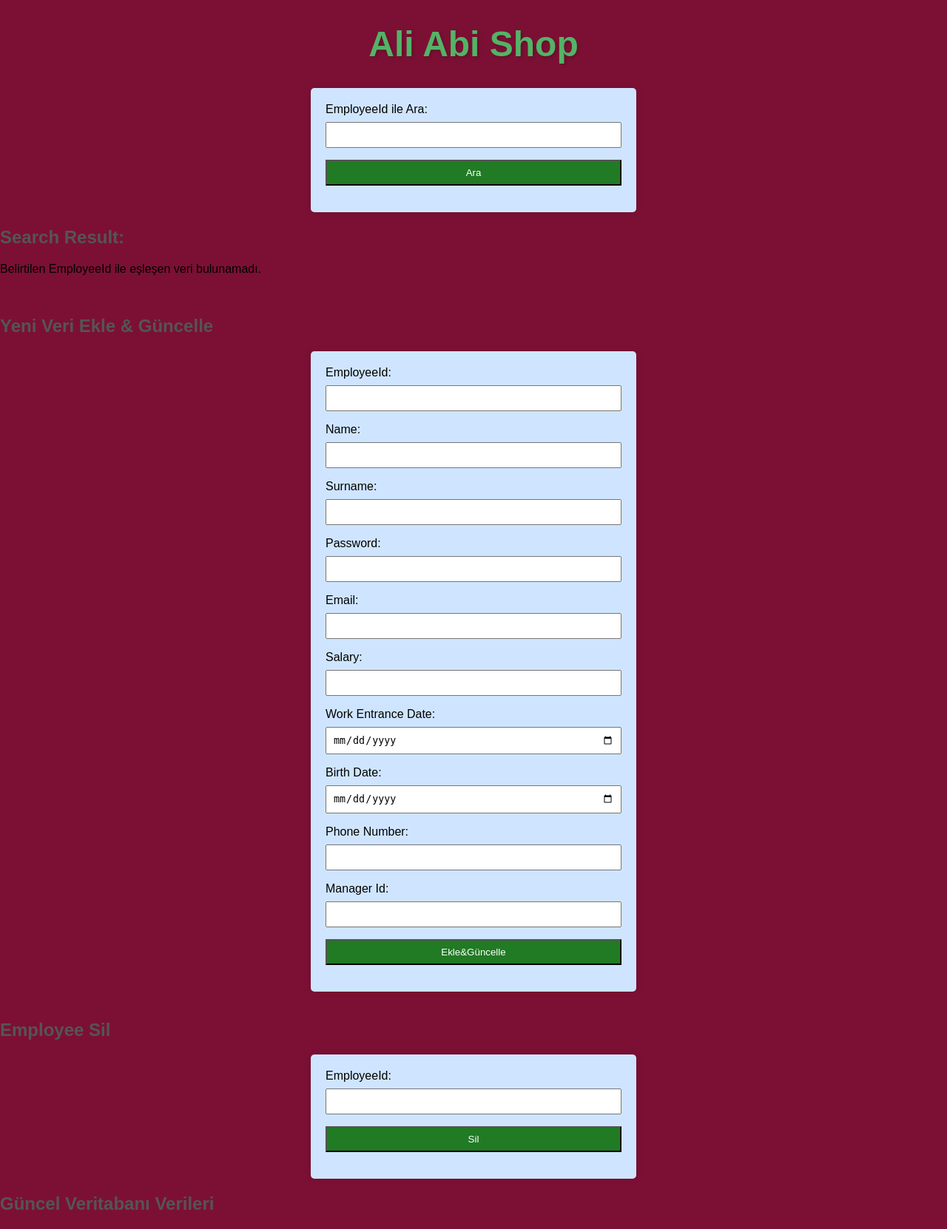
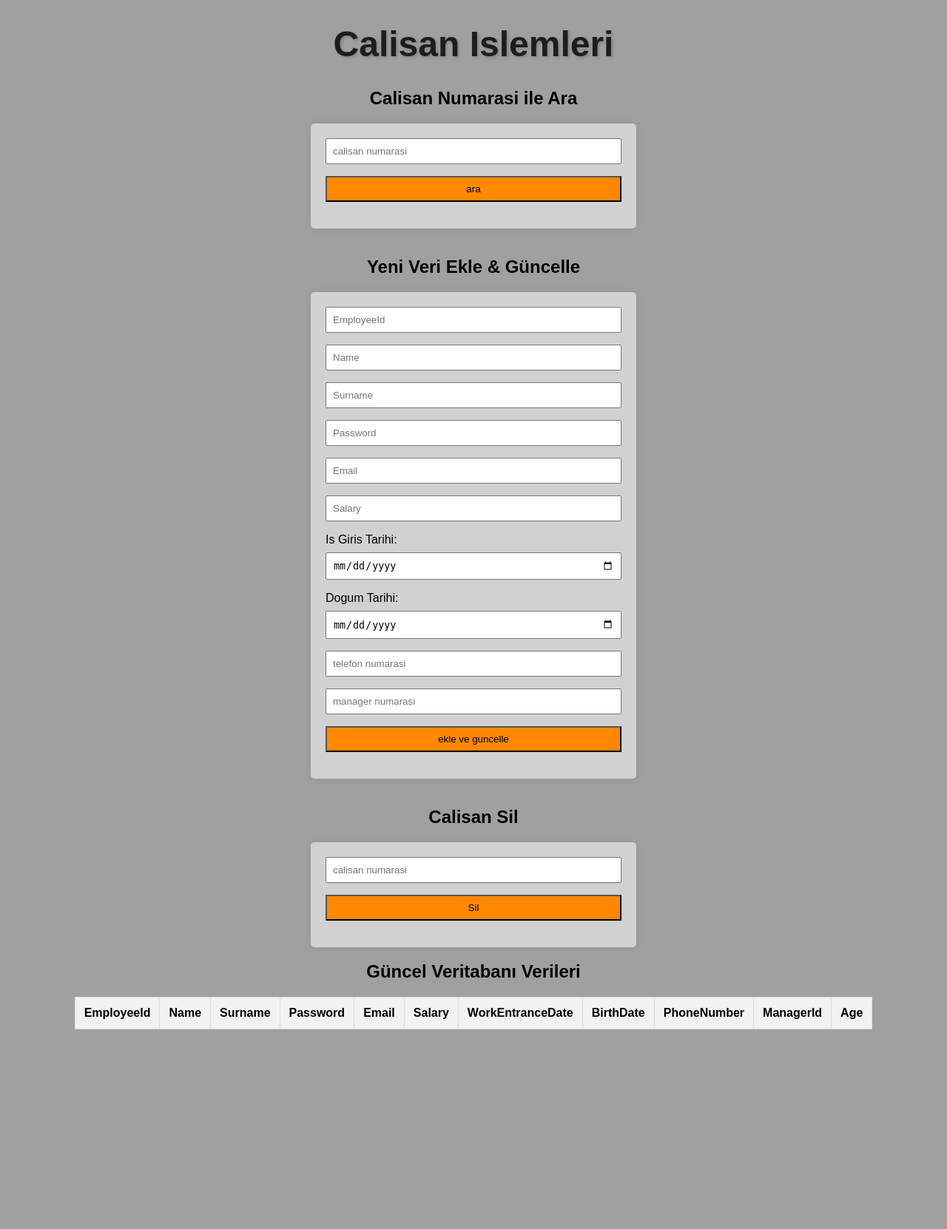
Before and after one commit to yigittuncer07/ali_abi_shop, a Flask app: page /employee in a window 1280 px wide. Shown: the whole page at 74% size. After the commit the page ends 1392 px from the top, so only its background shows below. Run offline with Flask 3, Linux system fonts and the light colour scheme; lists and menus that the app fills with data are empty.

Commit message:
fixed employee ui

```diff
--- a/WebPython/static/style.css
+++ b/WebPython/static/style.css
@@ -1,8 +1,36 @@
 body {
     font-family: 'Arial', sans-serif;
-    background-color: #7c1034;
+    background-color: #a0a0a0;
     margin: 0;
     padding: 0;
+}
+
+table {
+    width: 80%; /* Set your desired width */
+    max-width: 600px; /* Optionally, set a max-width */
+    margin: auto; /* Center the table horizontally */
+    border-collapse: collapse;
+    margin-top: 20px;
+}
+th, td {
+    border: 1px solid #dddddd;
+    text-align: left;
+    padding: 12px; /* Adjust the padding to add space between columns */
+}
+th {
+    background-color: #f2f2f2;
+}
+
+div {
+    text-align: center;
+}
+
+a {
+    text-decoration: none;
+}
+
+strong {
+    text-decoration: bold;
 }
 
 h1 {
@@ -26,23 +54,25 @@ h1 {
 }
 
 @keyframes colorChange {
-    0% { color: rgb(52, 152, 219);  }
-    20% { color: rgb(231, 76, 60);  }
-    40% { color: rgb(46, 204, 113); }
-    60% { color: rgb(241, 196, 15); }
-    80% { color: rgb(155, 89, 182); }
-    100% { color: rgb(52, 152, 219); }
+    0% { color: rgb(255, 255, 255);  }
+    50% { color: rgb(0, 0, 0);  }
+    100% { color: rgb(223, 223, 223); }
 }
 
 h2 {
-    color: #555;
+    color: #000000;
+    text-align: center;
+}
+
+p {
+    text-align: center;
 }
 
 form {
     max-width: 400px;
     margin: 0 auto;
     padding: 20px;
-    background-color: #cfe5ff;
+    background-color: #d1d1d1;
     border-radius: 5px;
     box-shadow: 0 0 10px rgba(0, 0, 0, 0.1);
 }
@@ -60,11 +90,11 @@ input {
 }
 
 input[type="submit"] {
-    background-color: #217a24;
-    color: white;
+    background-color: rgb(255, 136, 0);
+    color: rgb(0, 0, 0);
     cursor: pointer;
 }
 
 input[type="submit"]:hover {
-    background-color: #45a049;
+    background-color: rgb(248, 161, 111);
 }
--- a/WebPython/templates/employee.html
+++ b/WebPython/templates/employee.html
@@ -6,112 +6,106 @@
     <meta charset="UTF-8">
     <meta name="viewport" content="width=device-width, initial-scale=1.0">
     <link rel="stylesheet" href="static/style.css">
-    <title>AliAbiShop</title>
+    <title>Calisan Islemleri</title>
 
 </head>
 <body>
 
+    <a href="{{ url_for('menu') }}">
+        <h1 id="cool-title">Calisan Islemleri</h1>
+    </a>
 
-
-    <a href="{{ url_for('menu') }}" style="text-decoration: none;">
-        <h1 id="cool-title">Ali Abi Shop</h1></a>
-
+    <h2>Calisan Numarasi ile Ara</h2>
     <form action="{{ url_for('search_employee') }}" method="post">
-        <label for="search_id">EmployeeId ile Ara:</label>
-        <input type="number" id="search_id" name="search_id" required>
-        <input type="submit" value="Ara">
+        <input type="number" id="search_id" name="search_id" placeholder="calisan numarasi" required>
+        <input type="submit" value="ara">
     </form>
 
 
-    <h2>Search Result:</h2>
+    {% if result %}
+        <h2>Arama Sonucu</h2>
+        <p>
+            <strong >EmployeeId:</strong> {{ result.EmployeeId }} -
+            <strong >Name:</strong> {{ result.Name }} -
+            <strong >Surname:</strong> {{ result.Surname }} -
+            <strong >Password:</strong> {{ result.Password }} -
+            <strong >Email:</strong> {{ result.Email }} -
+            <strong >Salary:</strong> {{ result.Salary }} -
+            <strong >WorkEntranceDate:</strong> {{ result.WorkEntranceDate }} -
+            <strong >BirthDate:</strong> {{ result.BirthDate }} -
+            <strong >PhoneNumber:</strong> {{ result.PhoneNumber }} -
+            <strong >Age:</strong> {{ result.Age }} -
+            <strong >ManagerId:</strong> {{ result.ManagerId }}
+        </p>
 
-    {% if result %}
-        <strong style="color: red;">EmployeeId:</strong> {{ result.EmployeeId }} -
-        <strong style="color: red;">Name:</strong> {{ result.Name }} -
-        <strong style="color: red;">Surname:</strong> {{ result.Surname }} -
-        <strong style="color: red;">Password:</strong> {{ result.Password }} -
-        <strong style="color: red;">Email:</strong> {{ result.Email }} -
-        <strong style="color: red;">Salary:</strong> {{ result.Salary }} -
-        <strong style="color: red;">WorkEntranceDate:</strong> {{ result.WorkEntranceDate }} -
-        <strong style="color: red;">BirthDate:</strong> {{ result.BirthDate }} -
-        <strong style="color: red;">PhoneNumber:</strong> {{ result.PhoneNumber }} -
-        <strong style="color: red;">Age:</strong> {{ result.Age }} -
-        <strong style="color: red;">ManagerId:</strong> {{ result.ManagerId }}
     {% else %}
-        <p>Belirtilen EmployeeId ile eşleşen veri bulunamadı.</p>
+        {% if result is not defined %}
+        {% else %}
+            <p>Belirtilen calisan numarasi ile eşleşen veri bulunamadı.</p>
+        {% endif %}
     {% endif %}
-
     <br>
 
     <h2>Yeni Veri Ekle & Güncelle</h2>
     <form action="{{ url_for('add_employee') }}" method="post">
-        <label for="id">EmployeeId:</label>
-        <input type="number" id="id" name="id" required><br>
-
-        <label for="name">Name:</label>
-        <input type="text" id="name" name="name" required><br>
-
-        <label for="surname">Surname:</label>
-        <input type="text" id="surname" name="surname" required><br>
-
-        <label for="password">Password:</label>
-        <input type="text" id="password" name="password" required><br>
-
-        <label for="email">Email:</label>
-        <input type="text" id="email" name="email" required><br>
-
-        <label for="salary">Salary:</label>
-        <input type="number" id="salary" name="salary" required><br>
-
-        <label for="workEntranceDate">Work Entrance Date:</label>
-        <input type="date" id="workEntranceDate" name="workEntranceDate" required><br>
-
-        <label for="birthDate">Birth Date:</label>
+        <input type="number" id="id" name="id" required placeholder="EmployeeId"><br>
+        <input type="text" id="name" name="name" required placeholder="Name"><br>
+        <input type="text" id="surname" name="surname" required placeholder="Surname"><br>
+        <input type="text" id="password" name="password" required placeholder="Password"><br>
+        <input type="text" id="email" name="email" required placeholder="Email"><br>
+        <input type="number" id="salary" name="salary" required placeholder="Salary"><br>
+        <label for="birthDate">Is Giris Tarihi:</label>
+        <input type="date" id="workEntranceDate" name="workEntranceDate" required placeholder= "Work Entrance Date"><br>
+        <label for="birthDate">Dogum Tarihi:</label>
         <input type="date" id="birthDate" name="birthDate" required><br>
-
-        <label for="phoneNumber">Phone Number:</label>
-        <input type="text" id="phoneNumber" name="phoneNumber" required><br>
-
-        <label for="managerId">Manager Id:</label>
-        <input type="number" id="managerId" name="managerId"><br>
-
-        <input type="submit" value="Ekle&Güncelle">
+        <input type="text" id="phoneNumber" name="phoneNumber" required placeholder="telefon numarasi"><br>
+        <input type="number" id="managerId" name="managerId" placeholder="manager numarasi"><br>
+        <input type="submit" value="ekle ve guncelle">
     </form>
-
     <br>
 
-
-    <h2>Employee Sil</h2>
+    <h2>Calisan Sil</h2>
     <form action="{{ url_for('delete_employee') }}" method="post">
-        <label for="deleteId">EmployeeId:</label>
-        <input type="number" id="deleteId" name="deleteId" required><br>
-
+        <input type="number" id="deleteId" name="deleteId" required placeholder="calisan numarasi"><br>
         <input type="submit" value="Sil">
     </form>
 
 
     <h2>Güncel Veritabanı Verileri</h2>
-
-
-
-    <ul>
-        {% for employee in all_data %}
-            <li>
-                <strong style="color: red;">EmployeeId:</strong> {{ employee.EmployeeId }} -
-                <strong style="color: red;">Name:</strong> {{ employee.Name }} -
-                <strong style="color: red;">Surname:</strong> {{ employee.Surname }} -
-                <strong style="color: red;">Password:</strong> {{ employee.Password }} -
-                <strong style="color: red;">Email:</strong> {{ employee.Email }} -
-                <strong style="color: red;">Salary:</strong> {{ employee.Salary }} -
-                <strong style="color: red;">WorkEntranceDate:</strong> {{ employee.WorkEntranceDate }} -
-                <strong style="color: red;">BirthDate:</strong> {{ employee.BirthDate }} -
-                <strong style="color: red;">PhoneNumber:</strong> {{ employee.PhoneNumber }} -
-                <strong style="color: red;">ManagerId:</strong> {{ employee.ManagerId }} -
-                <strong style="color: red;">Age:</strong> {{ employee.Age }} <br> <br><br>
-
-            </li>
-        {% endfor %}
-    </ul>
+    <table>
+        <thead>
+            <tr>
+                <th>EmployeeId</th>
+                <th>Name</th>
+                <th>Surname</th>
+                <th>Password</th>
+                <th>Email</th>
+                <th>Salary</th>
+                <th>WorkEntranceDate</th>
+                <th>BirthDate</th>
+                <th>PhoneNumber</th>
+                <th>ManagerId</th>
+                <th>Age</th>
+            </tr>
+        </thead>
+        <tbody>
+            {% for employee in all_data %}
+                <tr>
+                    <td>{{ employee.EmployeeId }}</td>
+                    <td>{{ employee.Name }}</td>
+                    <td>{{ employee.Surname }}</td>
+                    <td>{{ employee.Password }}</td>
+                    <td>{{ employee.Email }}</td>
+                    <td>{{ employee.Salary }}</td>
+                    <td>{{ employee.WorkEntranceDate }}</td>
+                    <td>{{ employee.BirthDate }}</td>
+                    <td>{{ employee.PhoneNumber }}</td>
+                    <td>{{ employee.ManagerId }}</td>
+                    <td>{{ employee.Age }}</td>
+                </tr>
+            {% endfor %}
+        </tbody>
+    </table>
 
 
 
```
Also changed, not shown: WebPython/templates/index.html (+4 -4 lines), WebPython/templates/menu.html (+6 -11 lines).
